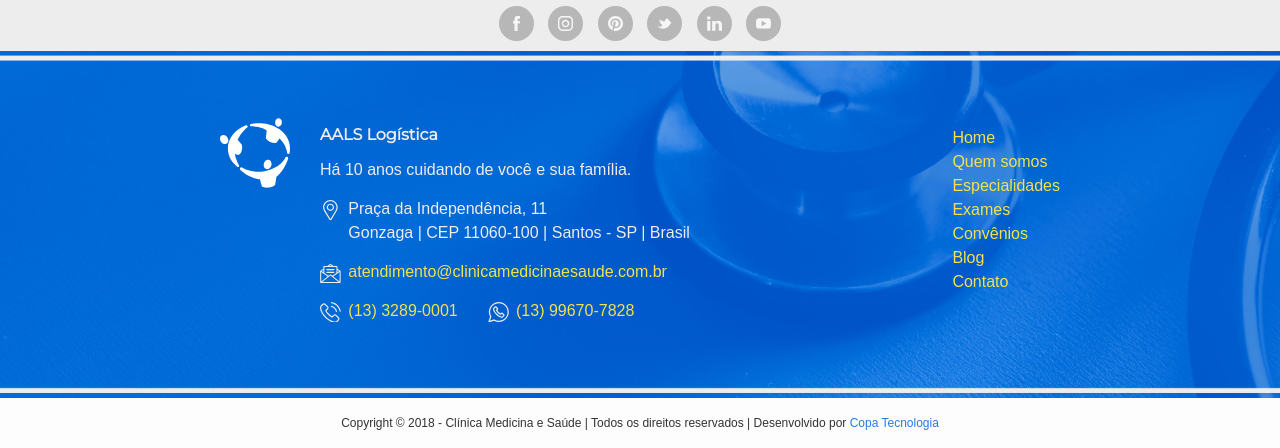
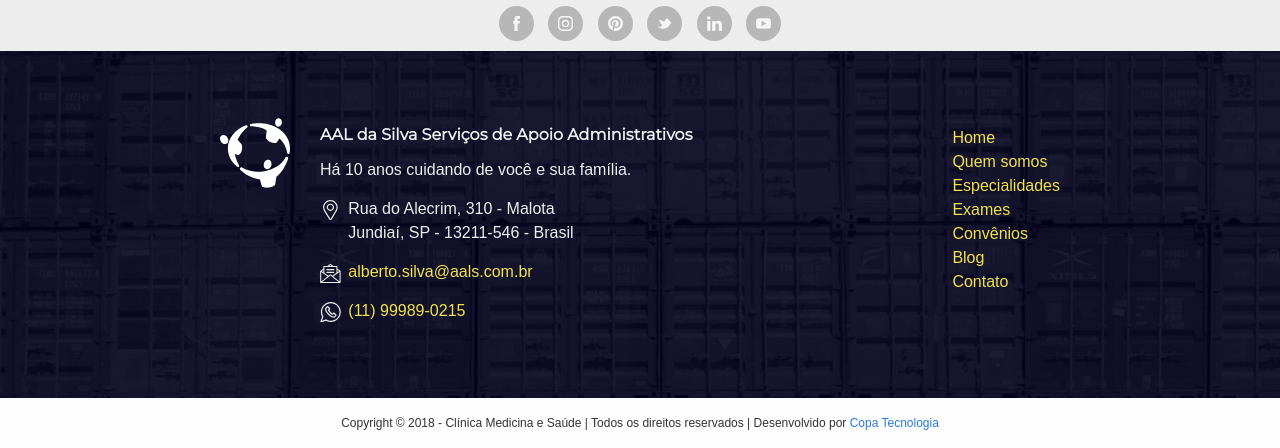
Before and after one commit to aalslogistica/aalslogistica.github.io, a Jekyll site: the page built from index.html, in a window 1280 px wide and 900 px high, scrolled down 2353 px, cut to the strip 452-900 px from the top of the window. Built offline with Jekyll 4.4.1, drawn with Linux system fonts in a browser that asks for light colours; some web fonts are replaced.

Commit message:
Nome e dados de contato e imagem do rodapé

```diff
--- a/_config.yml
+++ b/_config.yml
@@ -76,35 +76,33 @@ exclude:
 - ".babelrc"
 - README.md
 - _scripts/
-long-title: AALS Logística
+long-title: AAL da Silva Serviços de Apoio Administrativos
 endereco:
-- Praça da Independência, 11
-- Gonzaga | CEP 11060-100 | Santos - SP | Brasil
+- Rua do Alecrim, 310 - Malota
+- Jundiaí, SP - 13211-546 - Brasil
 telefones:
-- numero: "+551332890001"
-  rotulo: "(13) 3289-0001"
-- numero: "+5513996707828"
-  rotulo: "(13) 99670-7828"
+- numero: "+5511999890215"
+  rotulo: "(11) 99989-0215"
   whatsapp: true
-email: atendimento@clinicamedicinaesaude.com.br
+email: alberto.silva@aals.com.br
 social:
 - label: Facebook
-  link: http://facebook.com/medicinaesaude
+  link: http://facebook.com/---
   icone: facebook
 - label: Instagram
-  link: http://instagram.com/medicinaesaude
+  link: http://instagram.com/---
   icone: instagram
 - label: Pinterest
-  link: http://pinterest.com/medicinaesaude
+  link: http://pinterest.com/---
   icone: pinterest
 - label: Twitter
-  link: http://twitter.com/medicinaesaude
+  link: http://twitter.com/---
   icone: twitter
 - label: Linkedin
-  link: http://linkedin.com/medicinaesaude
+  link: http://linkedin.com/---
   icone: linkedin
 - label: Youtube
-  link: http://youtube.com/medicinaesaude
+  link: http://youtube.com/---
   icone: youtube
 disqus-name: medicina-e-saude
 google-analytics-id:
--- a/package.json
+++ b/package.json
@@ -1,8 +1,8 @@
 {
-  "name": "medicinaesaude",
+  "name": "aalslogistica",
   "version": "1.0.0",
   "private": true,
-  "repository": "https://github.com/CopaTecnologia/medicinaesaude/",
+  "repository": "https://github.com/aalslogistica/aalslogistica.github.io",
   "author": "johnylab <joaobatistacomunic@hotmail.com>",
   "scripts": {
     "postinstall": "bundle update && gem uninstall eventmachine --force && gem install eventmachine --platform ruby",
```
Also changed, not shown: _uploads/footer-bg (1).jpg (deleted), img/footer-bg.jpg, 1 other file.
